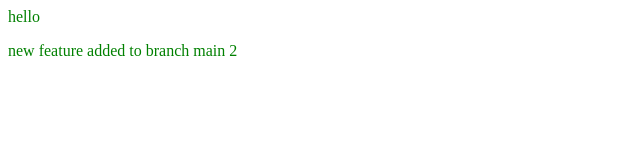
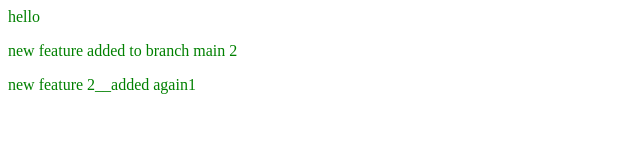
Before and after one commit to Nikitha9n/ThirdRepo, a plain HTML site: page index.html in a window 1280 px wide. Shown: the whole page, without its empty margins (0-640 px from the left). Drawn offline with Linux system fonts and the light colour scheme.

Commit message:
new <p>tag added

```diff
--- a/index.html
+++ b/index.html
@@ -6,5 +6,6 @@
     <body>
         <p>hello</p>
         <p>new feature added to branch main 2</p>
+        <p>new feature 2__added again1</p>
     </body>
 </html>
```
